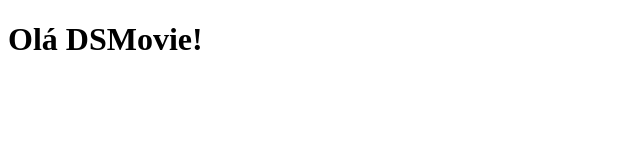
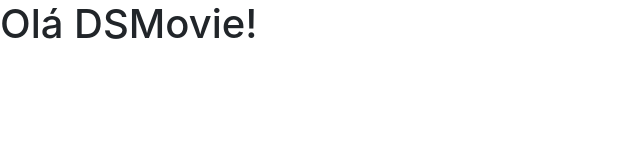
Before and after one commit to danilotc/dsmovie-iniciante, a plain HTML site: page index.html in a window 1280 px wide. Shown: the whole page, without its empty margins (0-640 px from the left). Drawn offline with nearby package versions, Linux system fonts and the light colour scheme.

Commit message:
Bootstrap

```diff
--- a/index.html
+++ b/index.html
@@ -5,6 +5,10 @@
     <meta http-equiv="X-UA-Compatible" content="IE=edge">
     <meta name="viewport" content="width=device-width, initial-scale=1.0">
     <title>SDS Movie</title>
+
+    <!-- Bootstrap -->
+    <link rel="stylesheet" href="https://stackpath.bootstrapcdn.com/bootstrap/4.1.3/css/bootstrap.min.css" integrity="sha384-MCw98/SFnGE8fJT3GXwEOngsV7Zt27NXFoaoApmYm81iuXoPkFOJwJ8ERdknLPMO" crossorigin="anonymous">
+
 </head>
 <body>
     <h1>Olá DSMovie!</h1>
```
